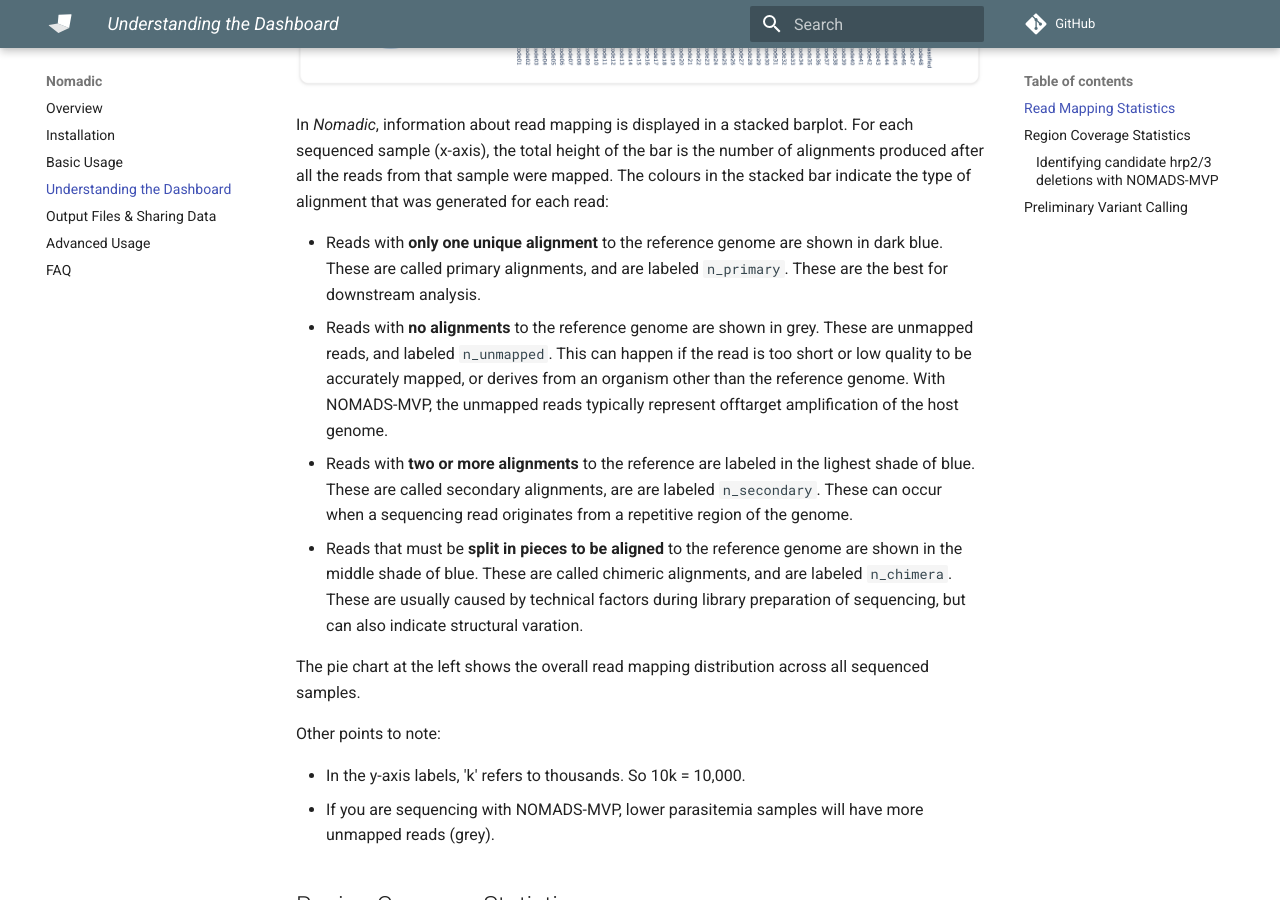
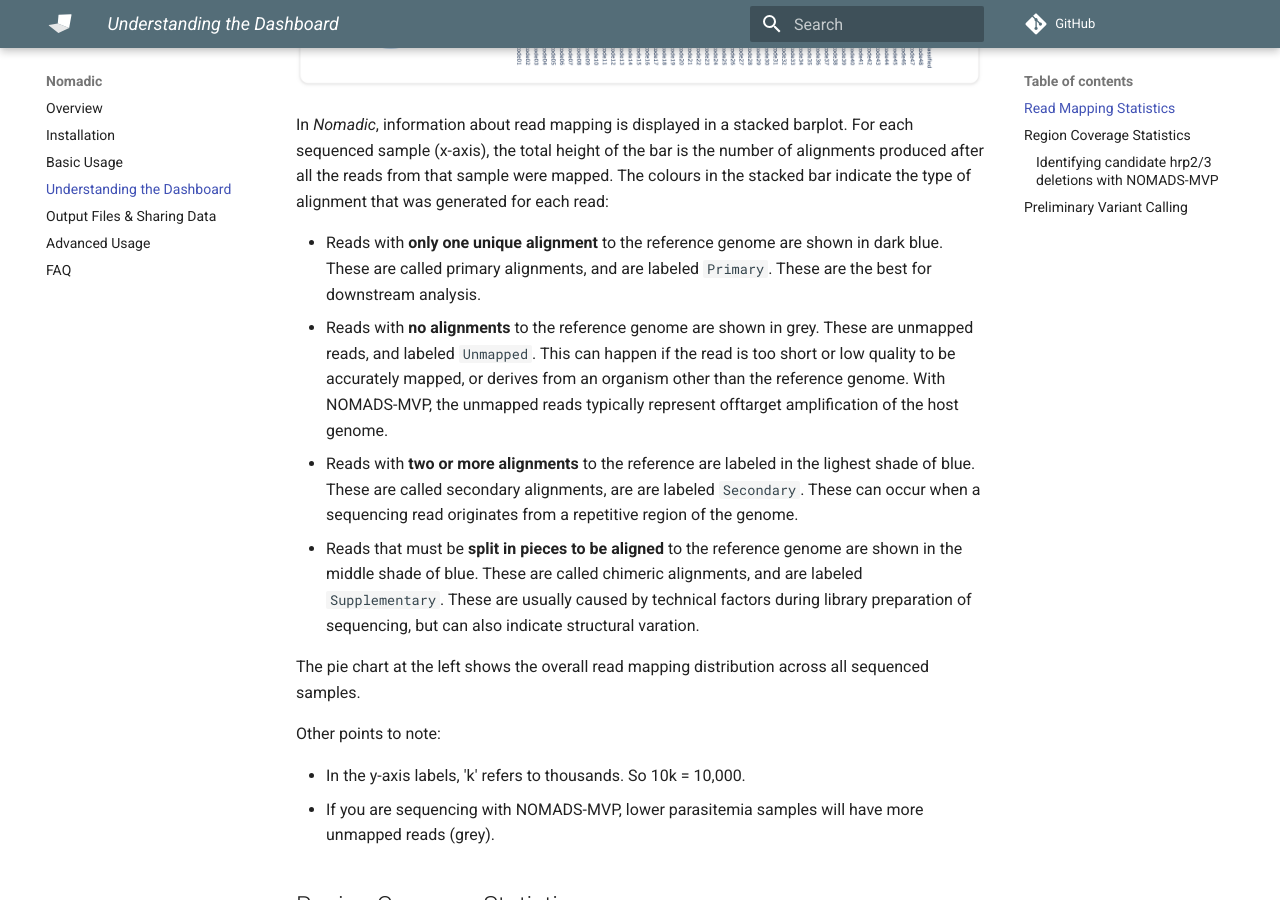
Before and after one commit to JasonAHendry/nomadic, an MkDocs documentation site: the page built from docs/understand.md, in a window 1280 px wide and 900 px high, scrolled down 819 px. Built offline with MkDocs 1.6.1 and Material for MkDocs 9.7.7, drawn with Linux system fonts in a browser that asks for light colours; comment, search, counter and statistics services are not loaded.

Commit message:
Update the terms used in the docs

```diff
--- a/docs/understand.md
+++ b/docs/understand.md
@@ -19,10 +19,10 @@ The top panel in the dashboard **shows information about read mapping**.
 
 In *Nomadic*, information about read mapping is displayed in a stacked barplot. For each sequenced sample (x-axis), the total height of the bar is the number of alignments produced after all the reads from that sample were mapped. The colours in the stacked bar indicate the type of alignment that was generated for each read:
 
-- Reads with **only one unique alignment** to the reference genome are shown in dark blue. These are called primary alignments, and are labeled `n_primary`. These are the best for downstream analysis.
-- Reads with **no alignments** to the reference genome are shown in grey. These are unmapped reads, and labeled `n_unmapped`. This can happen if the read is too short or low quality to be accurately mapped, or derives from an organism other than the reference genome. With NOMADS-MVP, the unmapped reads typically represent offtarget amplification of the host genome.
-- Reads with **two or more alignments** to the reference are labeled in the lighest shade of blue. These are called secondary alignments, are are labeled `n_secondary`. These can occur when a sequencing read originates from a repetitive region of the genome.
-- Reads that must be **split in pieces to be aligned** to the reference genome are shown in the middle shade of blue. These are called chimeric alignments, and are labeled `n_chimera`. These are usually caused by technical factors during library preparation of sequencing, but can also indicate structural varation.
+- Reads with **only one unique alignment** to the reference genome are shown in dark blue. These are called primary alignments, and are labeled `Primary`. These are the best for downstream analysis.
+- Reads with **no alignments** to the reference genome are shown in grey. These are unmapped reads, and labeled `Unmapped`. This can happen if the read is too short or low quality to be accurately mapped, or derives from an organism other than the reference genome. With NOMADS-MVP, the unmapped reads typically represent offtarget amplification of the host genome.
+- Reads with **two or more alignments** to the reference are labeled in the lighest shade of blue. These are called secondary alignments, are are labeled `Secondary`. These can occur when a sequencing read originates from a repetitive region of the genome.
+- Reads that must be **split in pieces to be aligned** to the reference genome are shown in the middle shade of blue. These are called chimeric alignments, and are labeled `Supplementary`. These are usually caused by technical factors during library preparation of sequencing, but can also indicate structural varation.
 
 The pie chart at the left shows the overall read mapping distribution across all sequenced samples.
 
```
Also changed, not shown: docs/output_files.md (+1 -1 lines).
